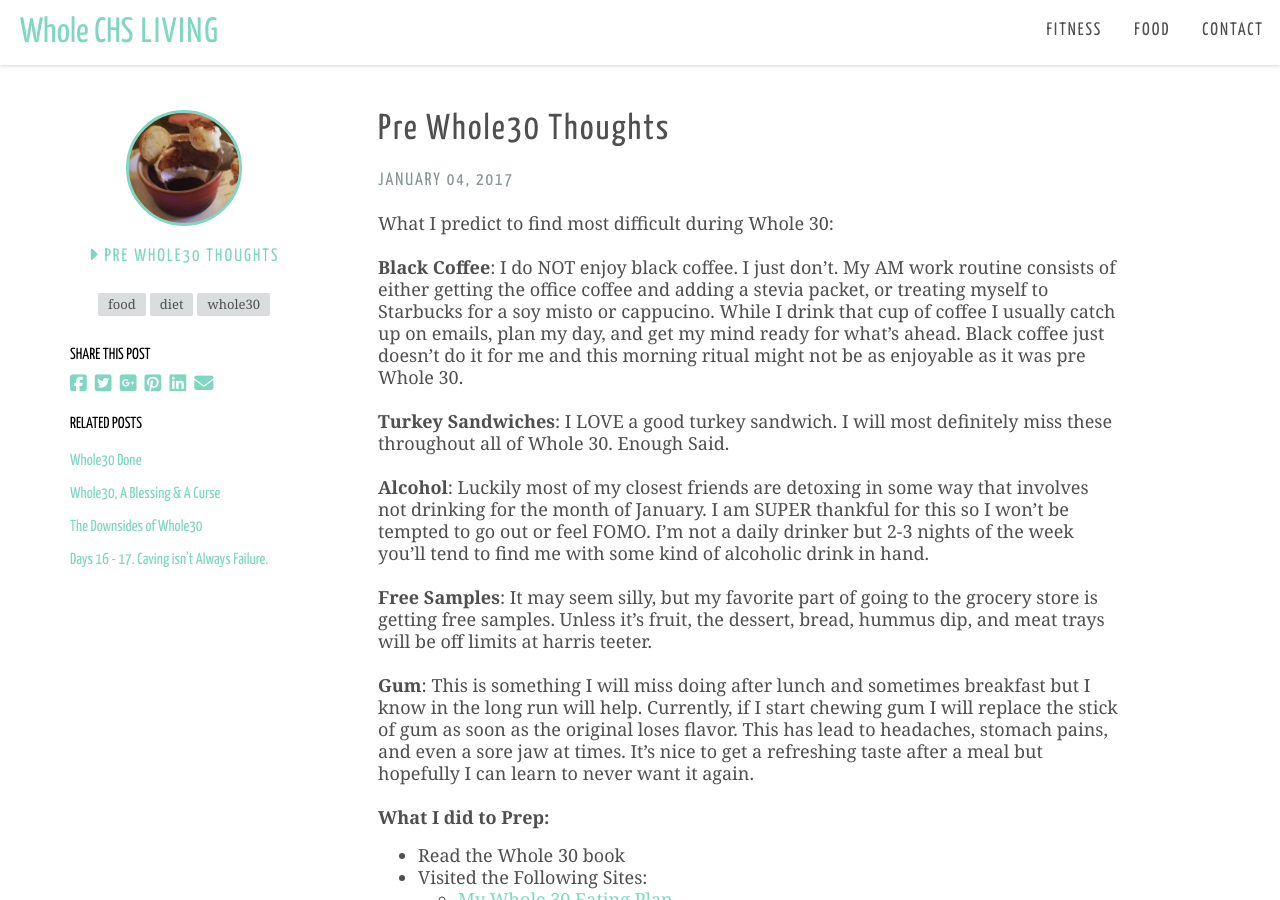
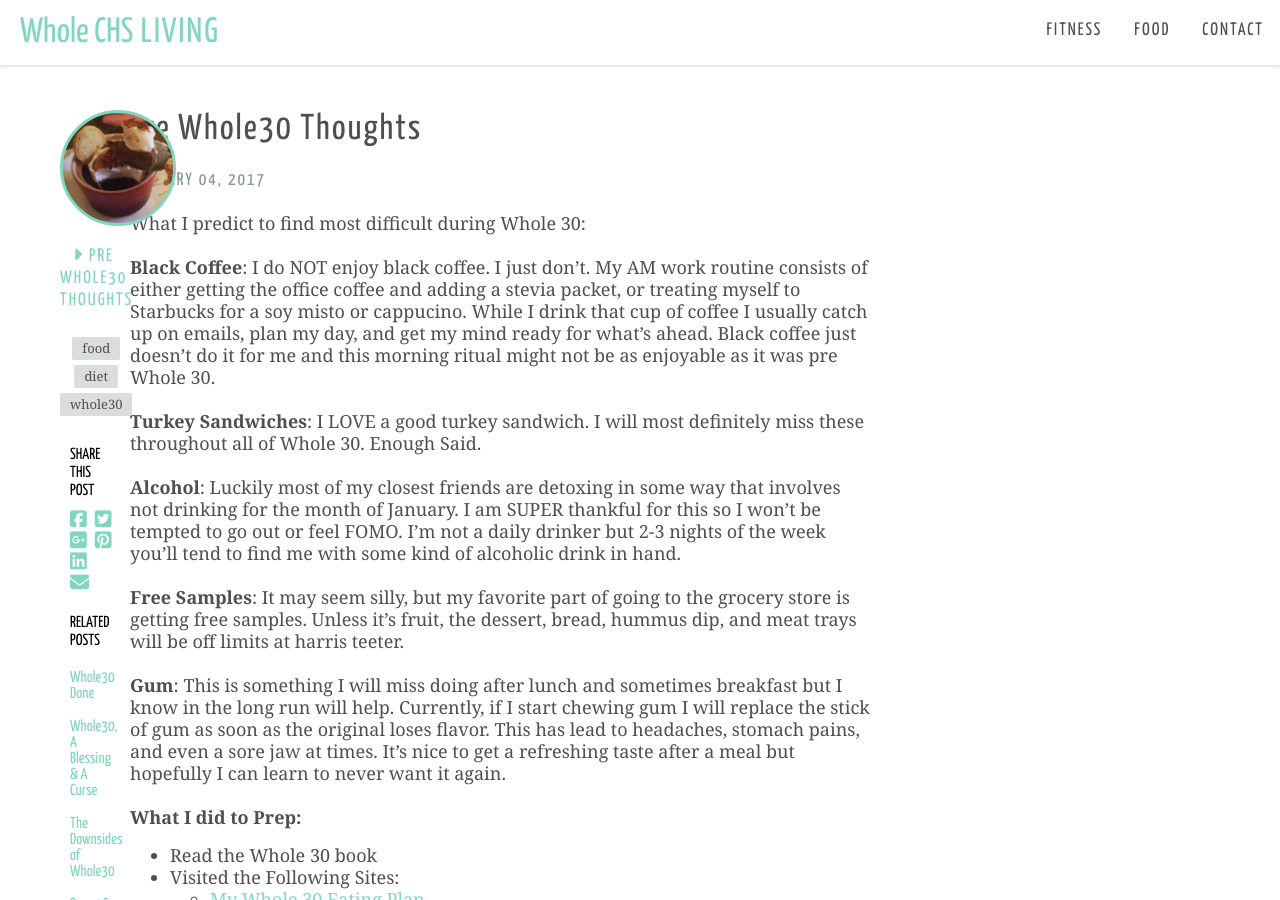
Before and after one commit to dmarooney1105/wholechsliving, a Jekyll site: the page built from _posts/2017-01-04-pre-whole30-thoughts.md, in a window 1280 px wide and 900 px high. Built offline with Jekyll 4.4.1, drawn with Linux system fonts in a browser that asks for light colours; nearby versions of some CDN libraries; some web fonts are replaced; comment, search, counter and statistics services are not loaded.

Commit message:
Updated '_layouts/post.html' via CloudCannon

```diff
--- a/_layouts/post.html
+++ b/_layouts/post.html
@@ -47,8 +47,10 @@ layout: default
 </script>
 <noscript>Please enable JavaScript to view the <a href="https://disqus.com/?ref_noscript" rel="nofollow">comments powered by Disqus.</a></noscript>
 
-    </section style="position: fixed; top:65;">
+    </section>
+    <div style="position: fixed; top:65;">
     {% include sidebar.html %}
+    </div>
   </div>
 
 </div>
```
